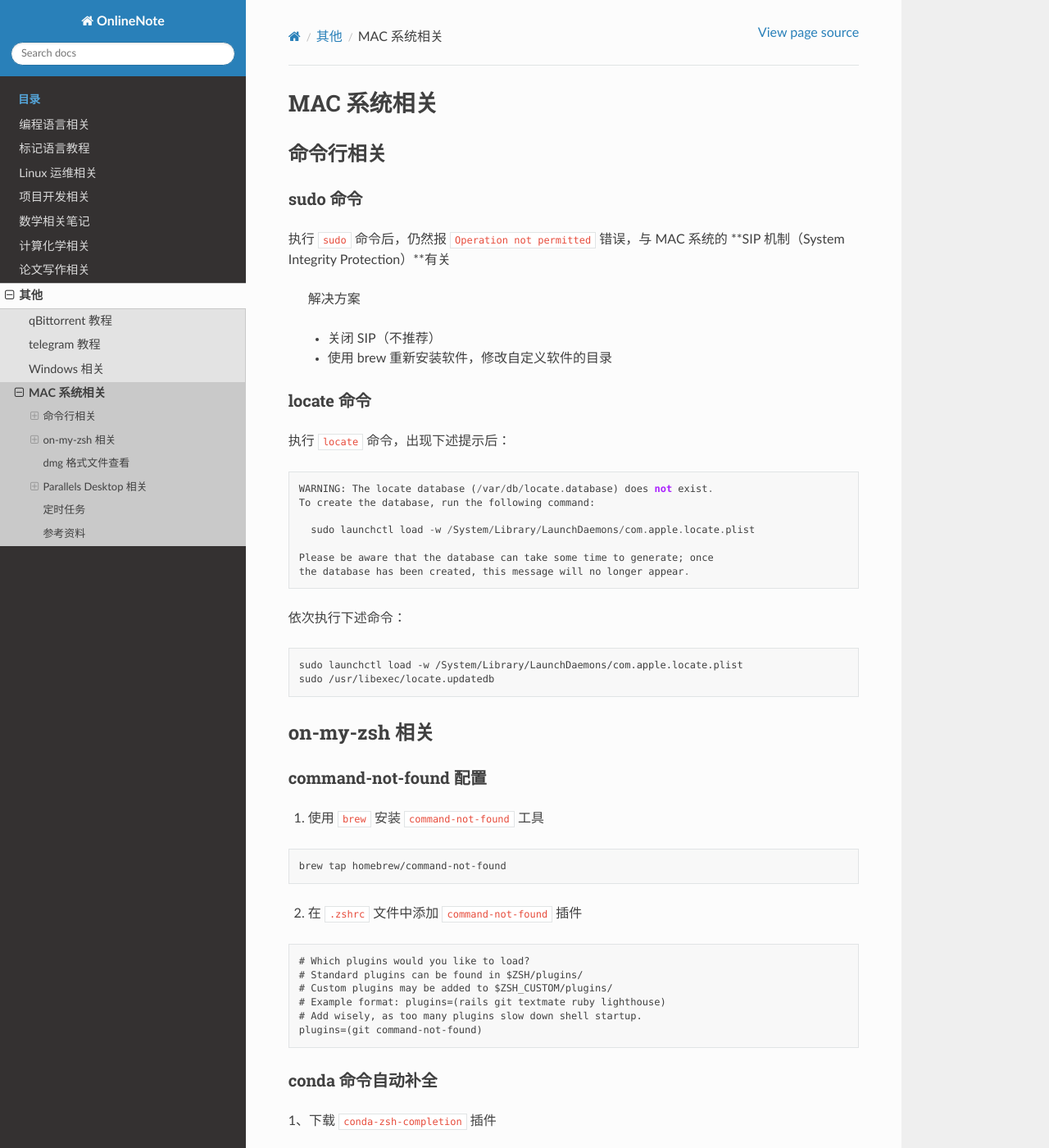
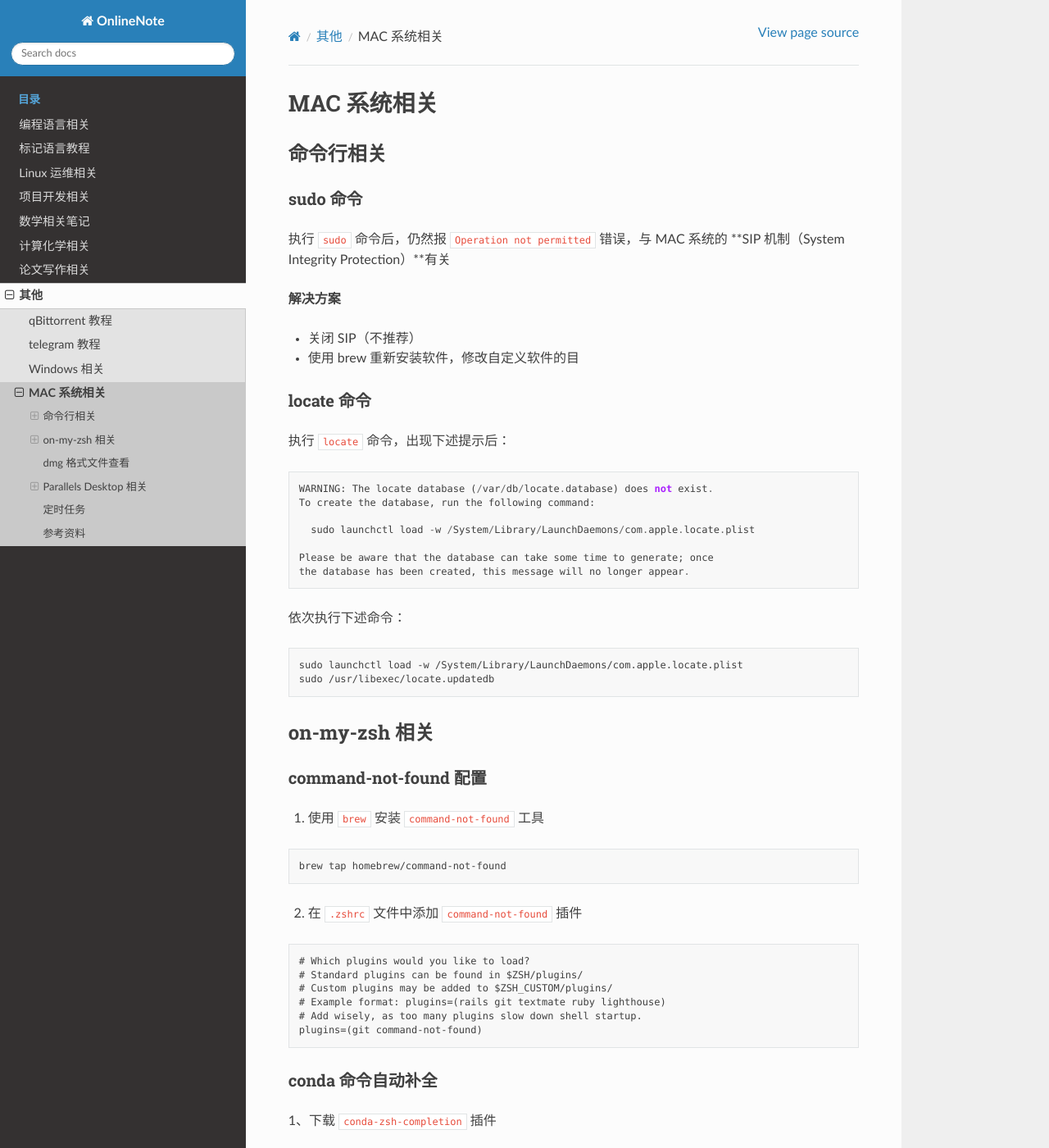
Before and after one commit to Rasic2/CodeNote, a Sphinx documentation site: the page built from docs/source/others/mac.md, in a window 1280 px wide and 1400 px high. Shown: the whole window at 82% size. Built offline with Sphinx 7.4.7 and the Read the Docs theme 2.0.0, drawn with Linux system fonts in a browser that asks for light colours; some of the changed text lies outside the part shown.

Commit message:
update mac.md

```diff
--- a/docs/source/others/mac.md
+++ b/docs/source/others/mac.md
@@ -6,10 +6,10 @@
 
 执行 `sudo` 命令后，仍然报 `Operation not permitted` 错误，与 MAC 系统的 **SIP 机制（System Integrity Protection）**有关
 
-> 解决方案
->
-> - 关闭 SIP（不推荐）
-> - 使用 brew 重新安装软件，修改自定义软件的目录
+**解决方案**
+
+- 关闭 SIP（不推荐）
+- 使用 brew 重新安装软件，修改自定义软件的目
 
 ### locate 命令
 
```
Also changed, not shown: other parts of docs/source/others/mac.md (+1 -1 lines).
